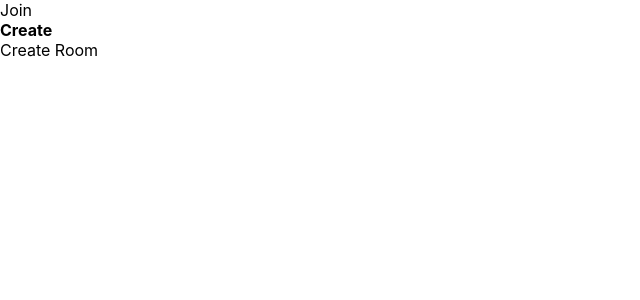
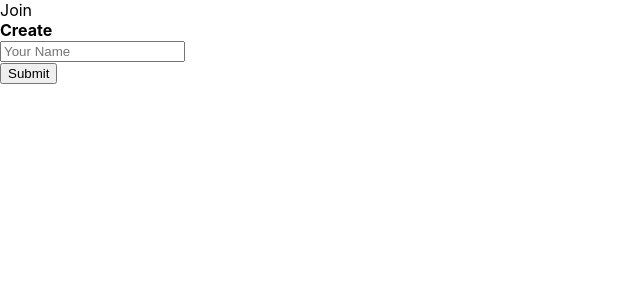
Before and after one commit to daltonscharff/spell-together, a React (Create React App) app in the folder packages/web-react-router/: page / in a window 1280 px wide. Both pictures are taken after a click on the element "Create". Shown: the top 300 px of the page, without its empty margins (0-640 px from the left). Built offline with nearby package versions, Linux system fonts and the light colour scheme.

Commit message:
adds CreateRoom component

```diff
--- /dev/null
+++ b/packages/web-react-router/src/components/CreateRoom.tsx
@@ -0,0 +1,63 @@
+import { useStore } from "../store";
+import { useForm } from "react-hook-form";
+import { useEffect, useState } from "react";
+
+function generateRoomUrl(shortcode: string) {
+  const { protocol, host } = window.location;
+  return `${protocol}//${host}/rooms/${shortcode.toUpperCase()}`;
+}
+
+export function CreateRoom() {
+  const [shortcode, setShortcode] = useState<string>("");
+  const [roomUrl, setRoomUrl] = useState<string>("");
+
+  useEffect(() => {
+    setRoomUrl(generateRoomUrl(shortcode));
+  }, [shortcode]);
+
+  const {
+    register,
+    handleSubmit,
+    formState: { errors },
+  } = useForm({
+    defaultValues: {
+      username: useStore((state) => state.username),
+      shortcode: useStore((state) => state.shortcode),
+    },
+  });
+
+  const onSubmit = (data: { username: string; shortcode: string }) => {
+    if (Object.entries(errors).length !== 0) {
+      return;
+    }
+    setShortcode("abc123");
+  };
+
+  return (
+    <form onSubmit={handleSubmit(onSubmit)}>
+      <div>
+        <input
+          type="text"
+          placeholder="Your Name"
+          {...register("username", {
+            required: {
+              value: true,
+              message: "Please provide your name",
+            },
+            maxLength: {
+              value: 24,
+              message: "Please limit your name to 24 characters",
+            },
+          })}
+        />
+        {errors.username?.message}
+      </div>
+      <input type="submit" value="Submit" />
+      {shortcode && (
+        <>
+          <input type="text" readOnly value={roomUrl} />
+        </>
+      )}
+    </form>
+  );
+}
--- a/packages/web-react-router/src/pages/Home.tsx
+++ b/packages/web-react-router/src/pages/Home.tsx
@@ -1,4 +1,5 @@
 import { useState } from "react";
+import { CreateRoom } from "../components/CreateRoom";
 import { JoinRoom } from "../components/JoinRoom";
 import { Selector } from "../components/Selector";
 
@@ -9,7 +10,7 @@ const pages = [
   },
   {
     name: "Create",
-    page: <div>Create Room</div>,
+    page: <CreateRoom />,
   },
 ];
 
```
